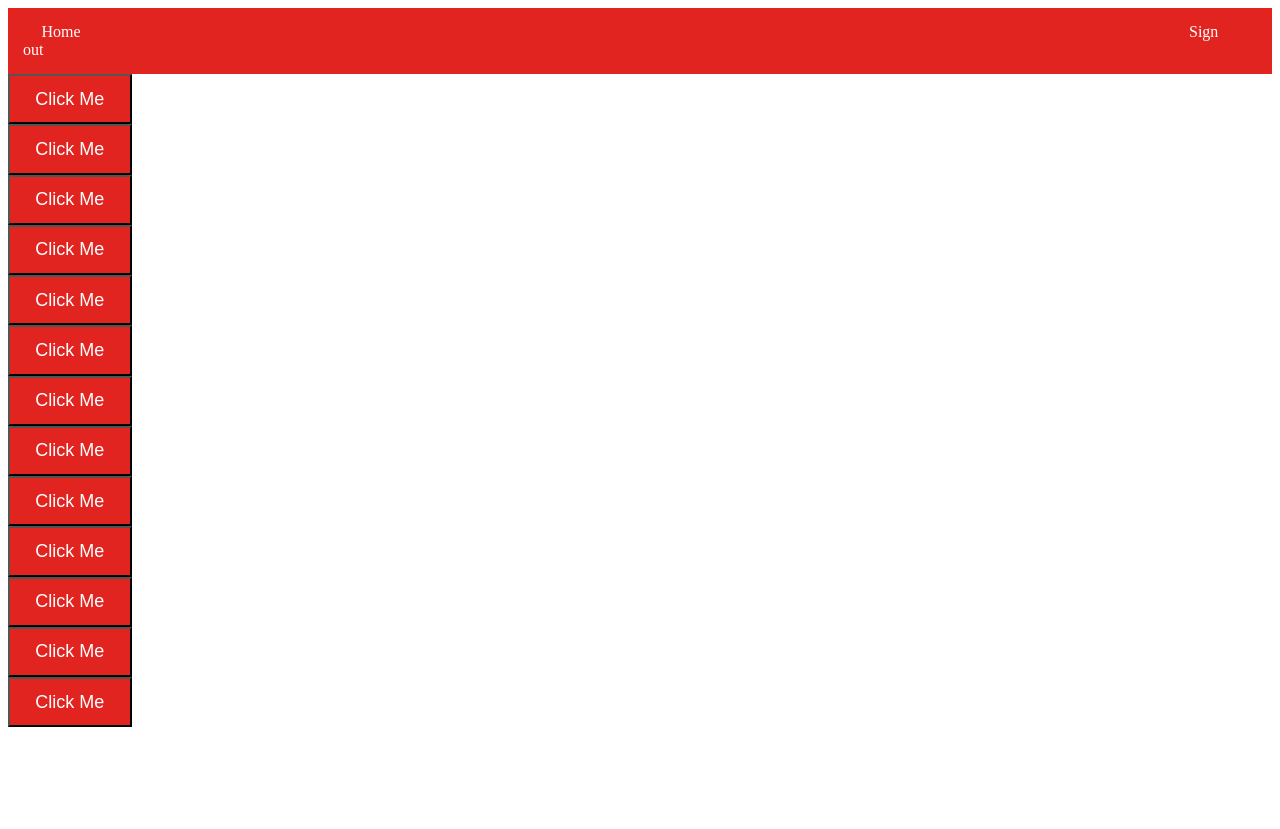
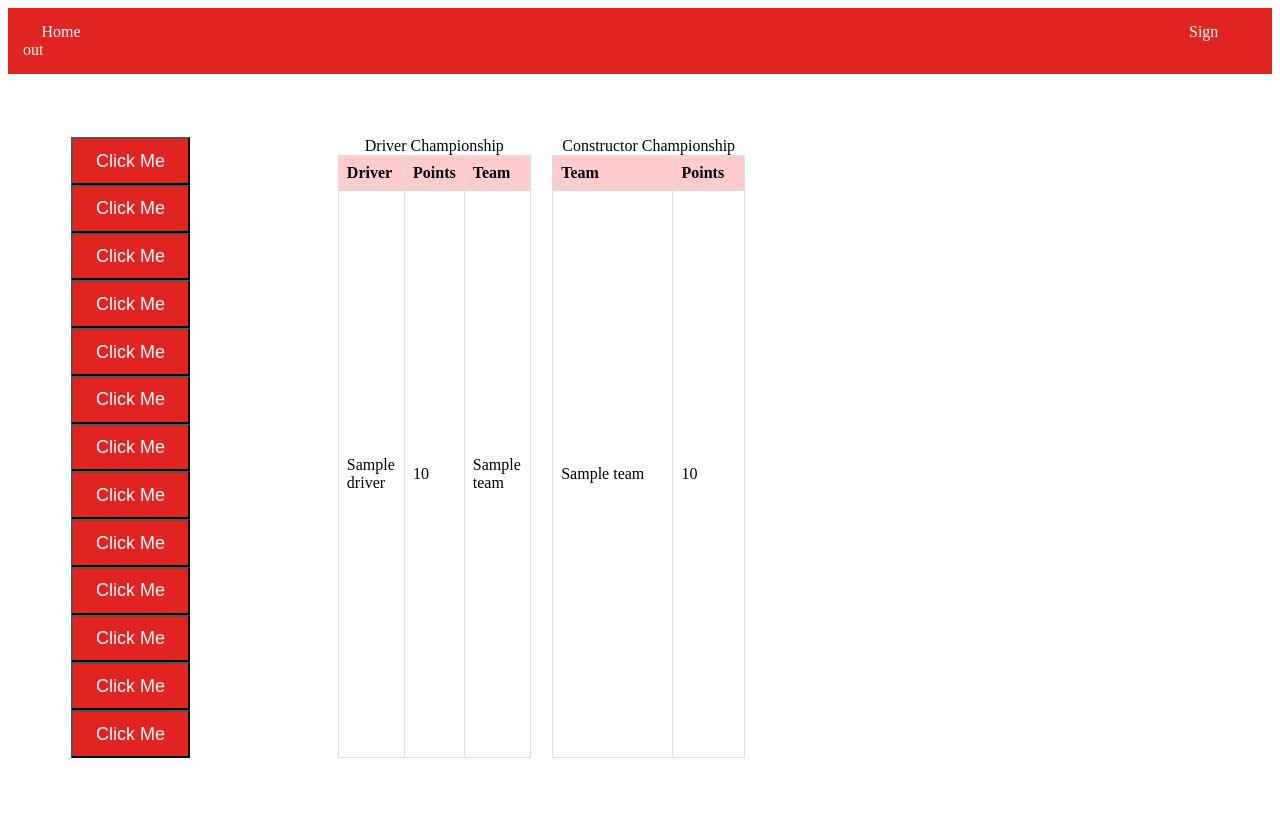
Before and after one commit to Vishal-Srinivasa/grandprix_hub, a Flask app: template templates/user_main.html in a window 1280 px wide. Before the commit the page ends 727 px from the top, so only its background shows below. Run offline with Flask 3, Linux system fonts and the light colour scheme; the template is opened without the code that fills it: most values are stand-ins (such as "Sample title", 1, 10 or a date in 2020).

Commit message:
Add files via upload

```diff
--- a/templates/user_main.html
+++ b/templates/user_main.html
@@ -39,6 +39,22 @@
             .out {
                 margin-left: 88%;
             }
+            .tables-container {
+                display: flex;
+                justify-content: space-around;
+            }
+            table {
+                border-collapse: collapse;
+                width: 45%;
+            }
+            th, td {
+                padding: 8px;
+                text-align: left;
+                border: 1px solid #ddd;
+            }
+            th {
+                background-color: #fcc;
+            }
         </style>
     </head>
     <body>
@@ -46,7 +62,7 @@
             <a href="./user_main">Home</a>
             <a class="out" href="./">Sign out</a>
         </div>
-        <div>
+        <div class="flex-con">
             <div class="tab">
                 <div>
                     <button>Click Me</button>
@@ -88,8 +104,48 @@
                     <button>Click Me</button>
                 </div>
             </div>
+    <div class="tables-container">
+        <!-- Driver Championship Table -->
+        <table>
+            <caption>Driver Championship</caption>
+            <thead>
+                <tr>
+                    <th>Driver</th>
+                    <th>Points</th>
+                    <th>Team</th>
+                </tr>
+            </thead>
+            <tbody>
+                {% for driver in driver_championship %}
+                <tr>
+                    <td>{{ driver.driver }}</td>
+                    <td>{{ driver.points }}</td>
+                    <td>{{ driver.team }}</td>
+                </tr>
+                {% endfor %}
+            </tbody>
+        </table>
+
+        <!-- Constructor Championship Table -->
+        <table>
+            <caption>Constructor Championship</caption>
+            <thead>
+                <tr>
+                    <th>Team</th>
+                    <th>Points</th>
+                </tr>
+            </thead>
+            <tbody>
+                {% for constructor in constructor_championship %}
+                <tr>
+                    <td>{{ constructor.team }}</td>
+                    <td>{{ constructor.points }}</td>
+                </tr>
+                {% endfor %}
+            </tbody>
+        </table>
+    </div>
         </div>
-
         <script type="text/javascript">
 
 
```
